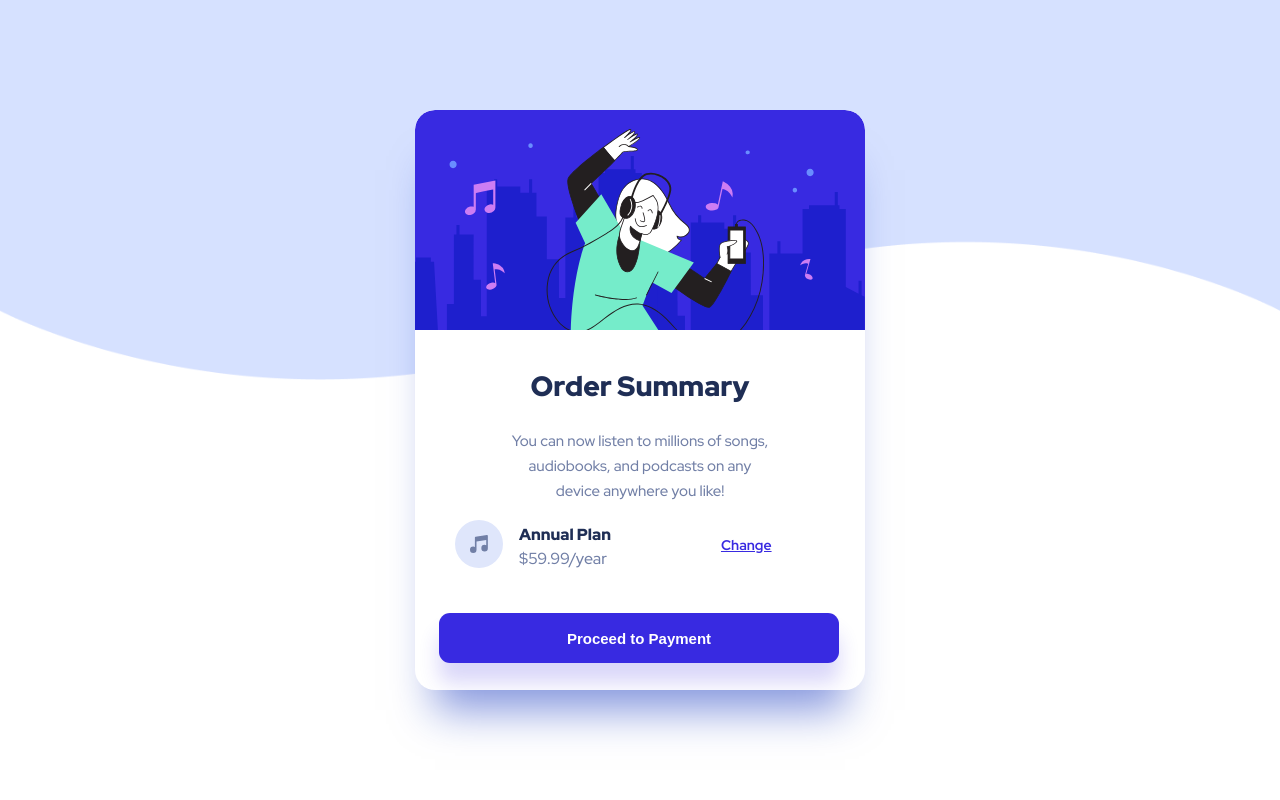
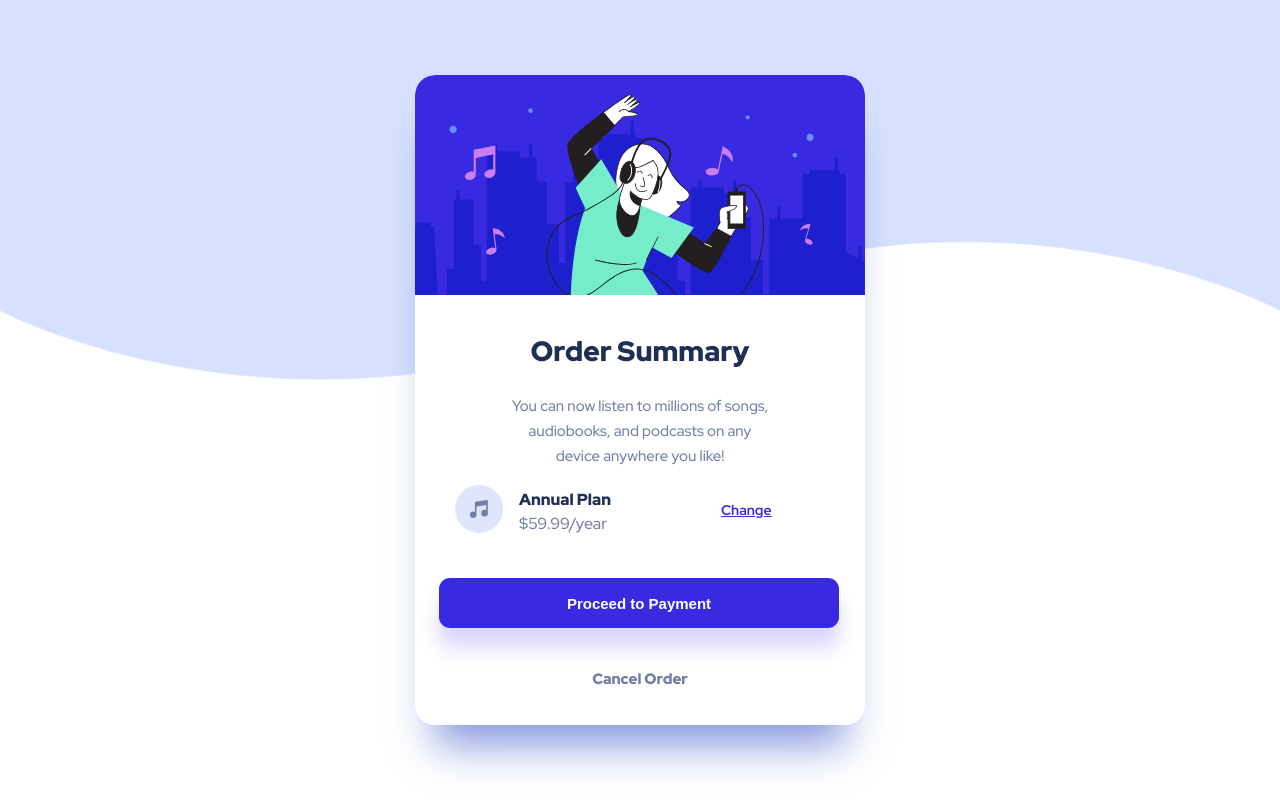
Before and after one commit to GGSWEngineer/Order-Summary-Component, a plain HTML site: page index.html in a window 1280 px wide. Drawn offline with Linux system fonts and the light colour scheme.

Commit message:
fixed height on container in desktop size

```diff
--- a/styles.css
+++ b/styles.css
@@ -155,6 +155,7 @@ main {
   }
   .container {
     width: 450px;
+    height: 697px;
     max-height: 650px;
   }
 
```
Also changed, not shown: index.html (+0 -3 lines).
